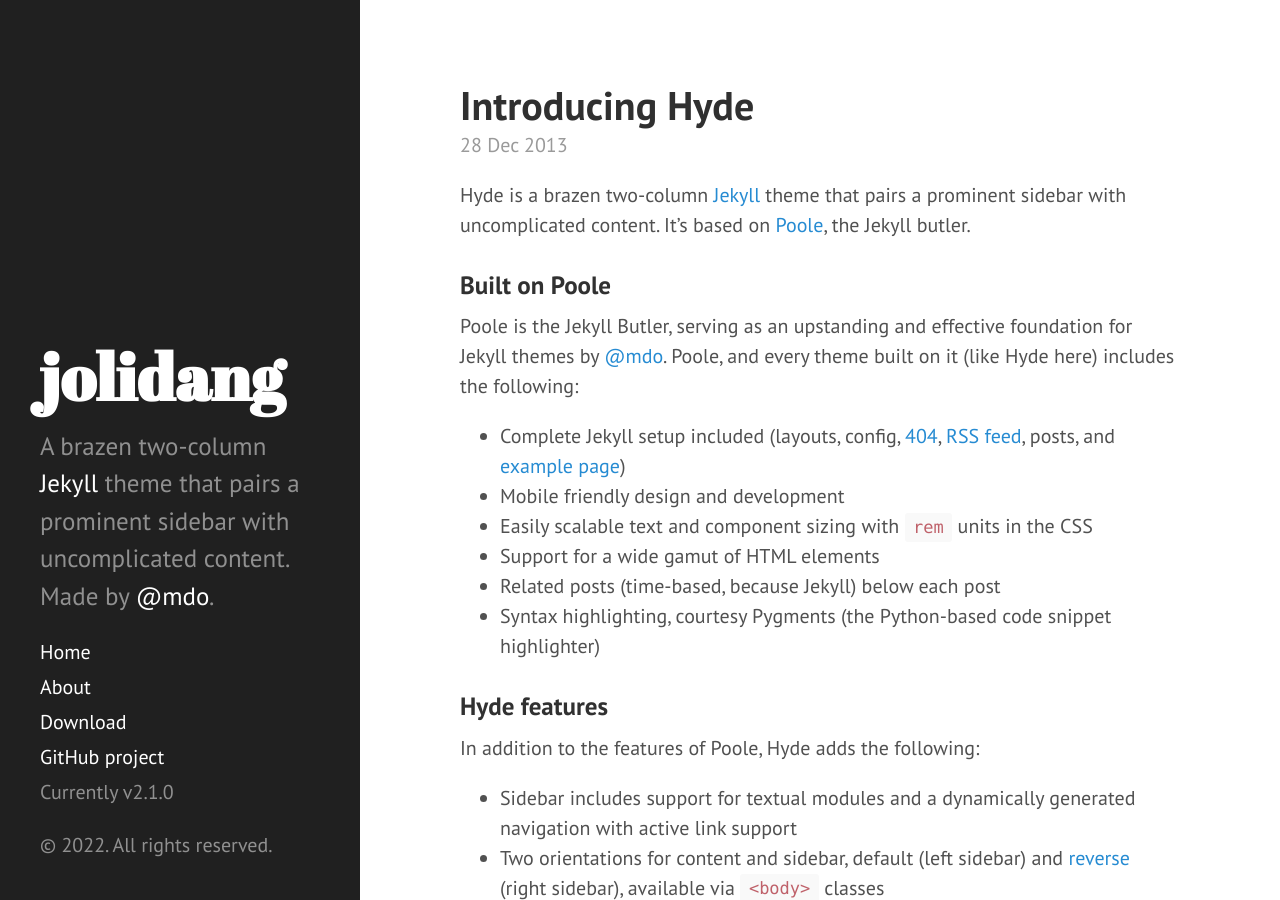
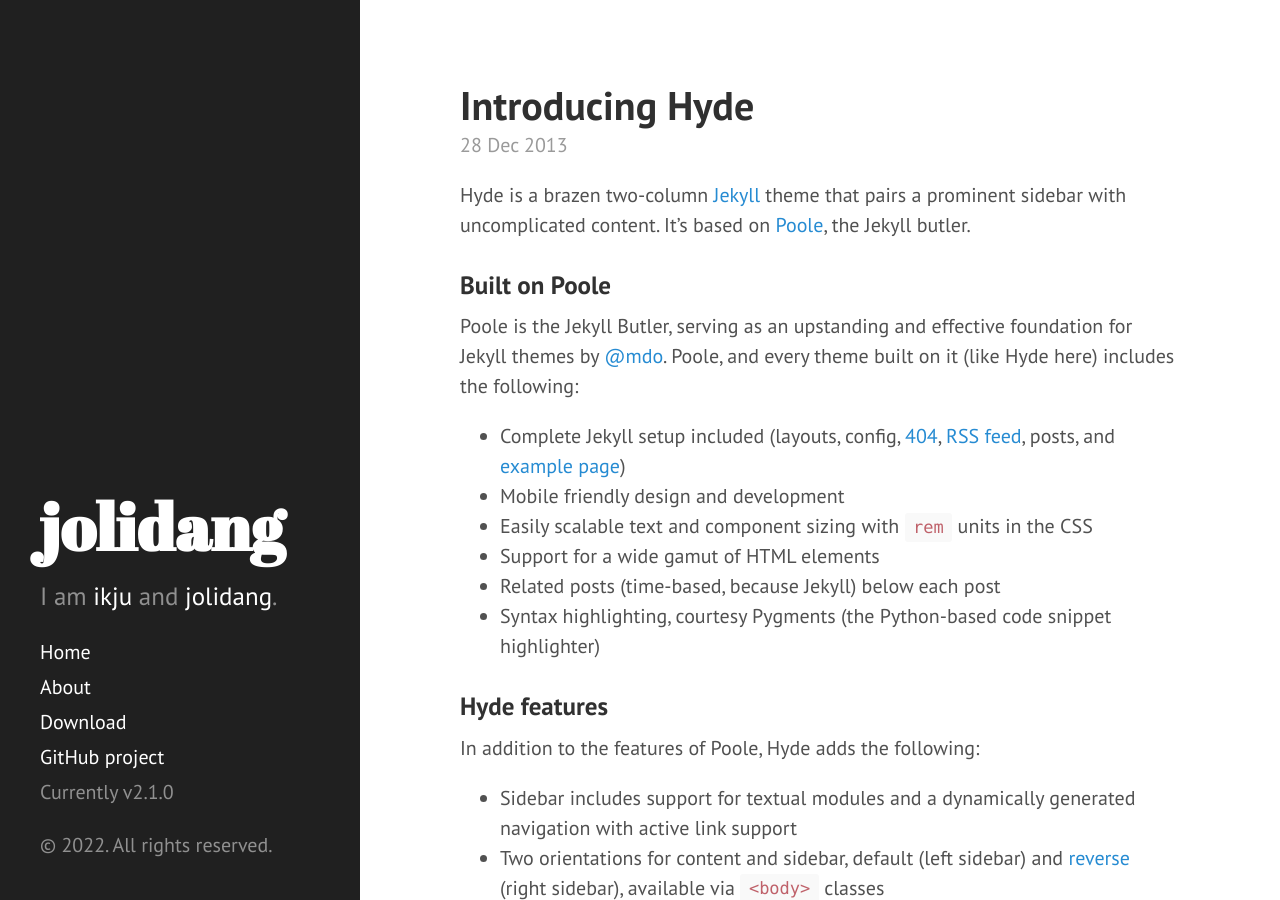
Before and after one commit to ikju1223/gitsleeplog.github.io, a Jekyll site: the page built from index.html, in a window 1280 px wide and 900 px high. Built offline with Jekyll 4.4.1, drawn with Linux system fonts in a browser that asks for light colours; Markdown is read by kramdown in place of the engine named in the settings; the list of posts is cut into pages by our own code.

Commit message:
Update _config.yml

```diff
--- a/_config.yml
+++ b/_config.yml
@@ -8,7 +8,7 @@
 # Setup
 title:            jolidang
 tagline:          '졸리당'
-description:      'A brazen two-column <a href="https://ikju1223.github.io/" target="_blank">Jekyll</a> theme that pairs a prominent sidebar with uncomplicated content. Made by <a href="https://twitter.com/mdo" target="_blank">@mdo</a>.'
+description:      'I am  <a href="https://ikju1223.github.io/" target="_blank">ikju</a> and <a href="https://ikju1223.github.io/" target="_blank">jolidang</a>.'
 url:              http://hyde.getpoole.com
 baseurl:          /
 
```
